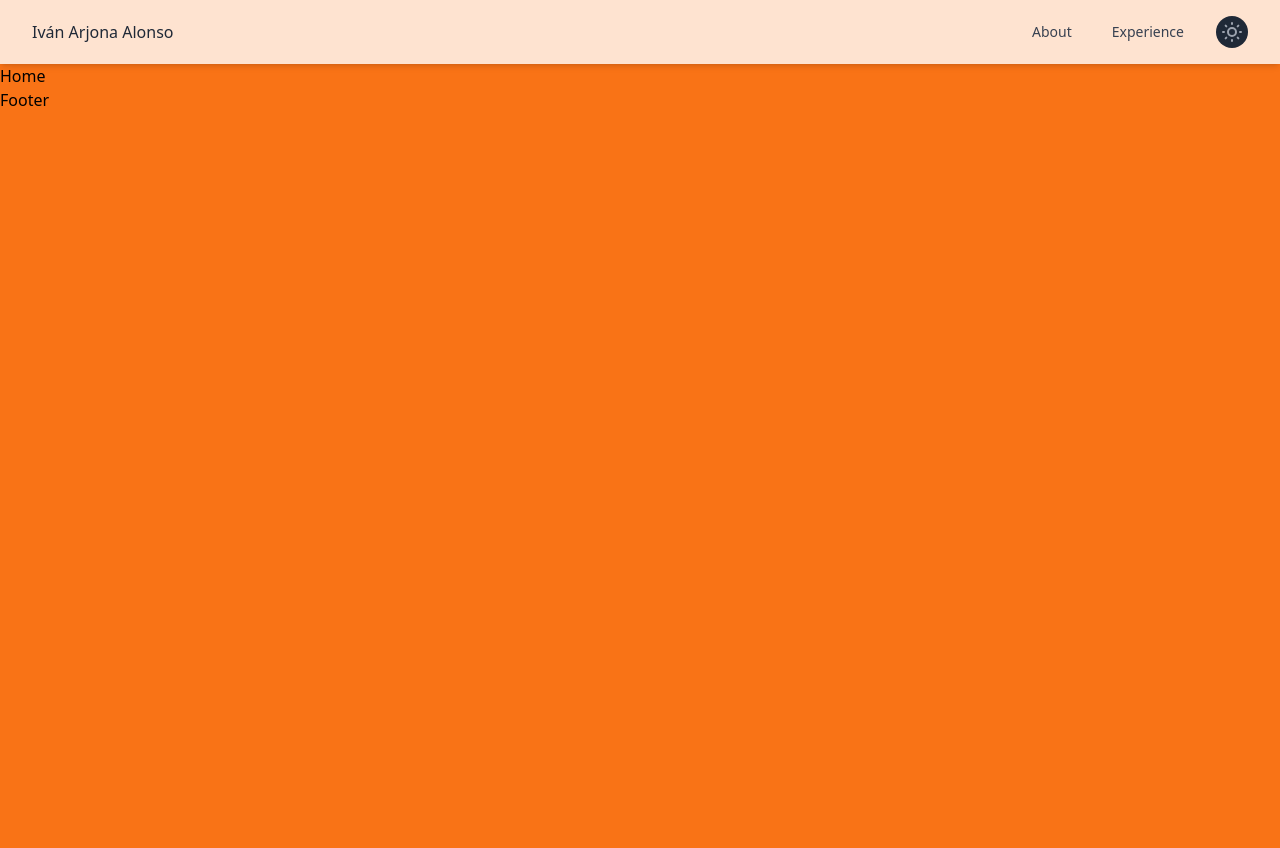
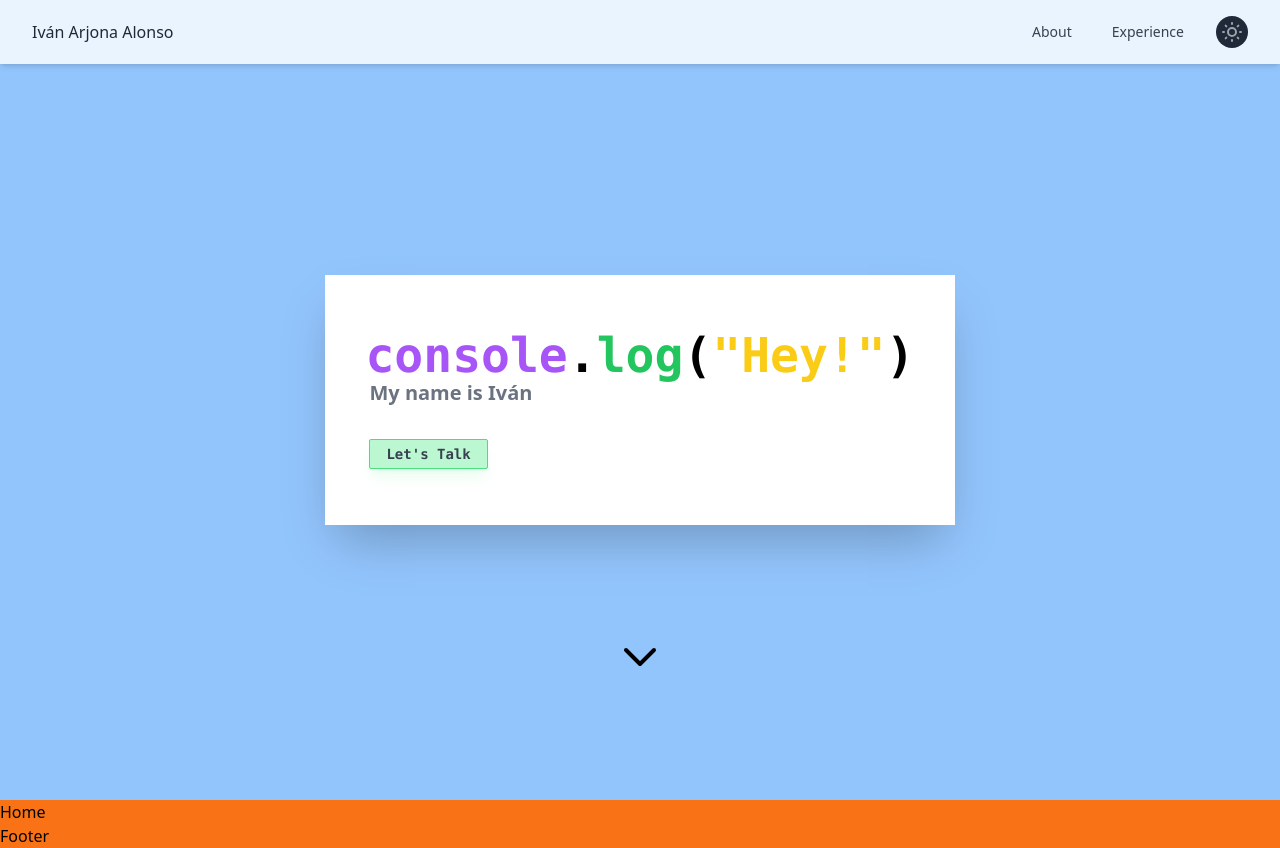
Before and after one commit to IvanArjona/iarjona.com, a Next.js app: page / in a window 1280 px wide. Before the commit the page ends 800 px from the top, so only its background shows below. Built offline with nearby package versions, Linux system fonts and the light colour scheme.

Commit message:
Welcome message

```diff
--- /dev/null
+++ b/components/full-page.tsx
@@ -0,0 +1,15 @@
+import { ChevronDownIcon } from '@heroicons/react/outline'
+import Link from 'next/link';
+
+export default function FullPage({ children }: { children: React.ReactNode }) {
+  return (
+    <div className="bg-blue-300 flex justify-center items-center h-screen align-middle">
+      {children}
+      <Link href="#">
+        <a className="absolute bottom-20 p-10">
+          <ChevronDownIcon className="h-12 w-12 font-bold" aria-hidden="true" />
+        </a>
+      </Link>
+    </div>
+  );
+}
--- a/components/header/header.tsx
+++ b/components/header/header.tsx
@@ -13,7 +13,7 @@ export default function Header() {
   ));
 
   return (
-    <header className="h-16">
+    <header>
       <div className="bg-white/80 dark:bg-gray-800/80 shadow-md fixed w-full">
         <div className="max-w-7xl mx-auto px-2 sm:px-6 lg:px-8">
           <div className="relative flex items-center justify-between h-16">
--- /dev/null
+++ b/components/presentation.tsx
@@ -0,0 +1,37 @@
+import Link from 'next/link';
+import FullPage from './full-page';
+
+const welcomeMessage = [
+  { text: 'console', className: 'text-purple-500' },
+  { text: '.' },
+  { text: 'log', className: 'text-green-500' },
+  { text: '(' },
+  { text: '"Hey!"', className: 'text-yellow-400' },
+  { text: ')' }
+]
+
+export default function Presentation() {
+  const welcome = welcomeMessage.map(({ text, className }) => (
+    <span className={className} key="text">
+      {text}
+    </span>
+  ));
+
+  return (
+    <section className="px-5 py-10 lg:py-14 lg:px-10 shadow-2xl bg-white dark:bg-gray-900">
+      <h1 className="font-mono font-black text-2xl md:text-3xl lg:text-5xl">
+        {welcome}
+      </h1>
+      <p className="text-lg md:text-xl lg:text-xl mb-8 font-bold text-gray-500 dark:text-gray-400 ml-1">
+        My name is Iván
+      </p>
+      <div className="text-sm text-gray-700 font-semibold font-mono">
+        <Link href="#">
+          <a className="px-4 py-1 mr-3 lg:ml-1 inline-block bg-green-200 shadow-green-300/20 shadow-lg border rounded-sm border-green-400  hover:bg-green-300">
+            {"Let's Talk"}
+          </a>
+        </Link>
+      </div>
+    </section>
+  );
+}
--- a/pages/index.tsx
+++ b/pages/index.tsx
@@ -1,5 +1,7 @@
 import type { NextPage } from 'next'
 import Head from 'next/head'
+import FullPage from '../components/full-page'
+import Presentation from '../components/presentation'
 
 const Home: NextPage = () => {
   return (
@@ -8,7 +10,10 @@ const Home: NextPage = () => {
         <title>Home</title>
         <meta name="description" content="Description" />
       </Head>
-      <h1>Home</h1>
+      <FullPage>
+        <Presentation />
+      </FullPage>
+      <h1 id="home">Home</h1>
     </>
   )
 }
```
